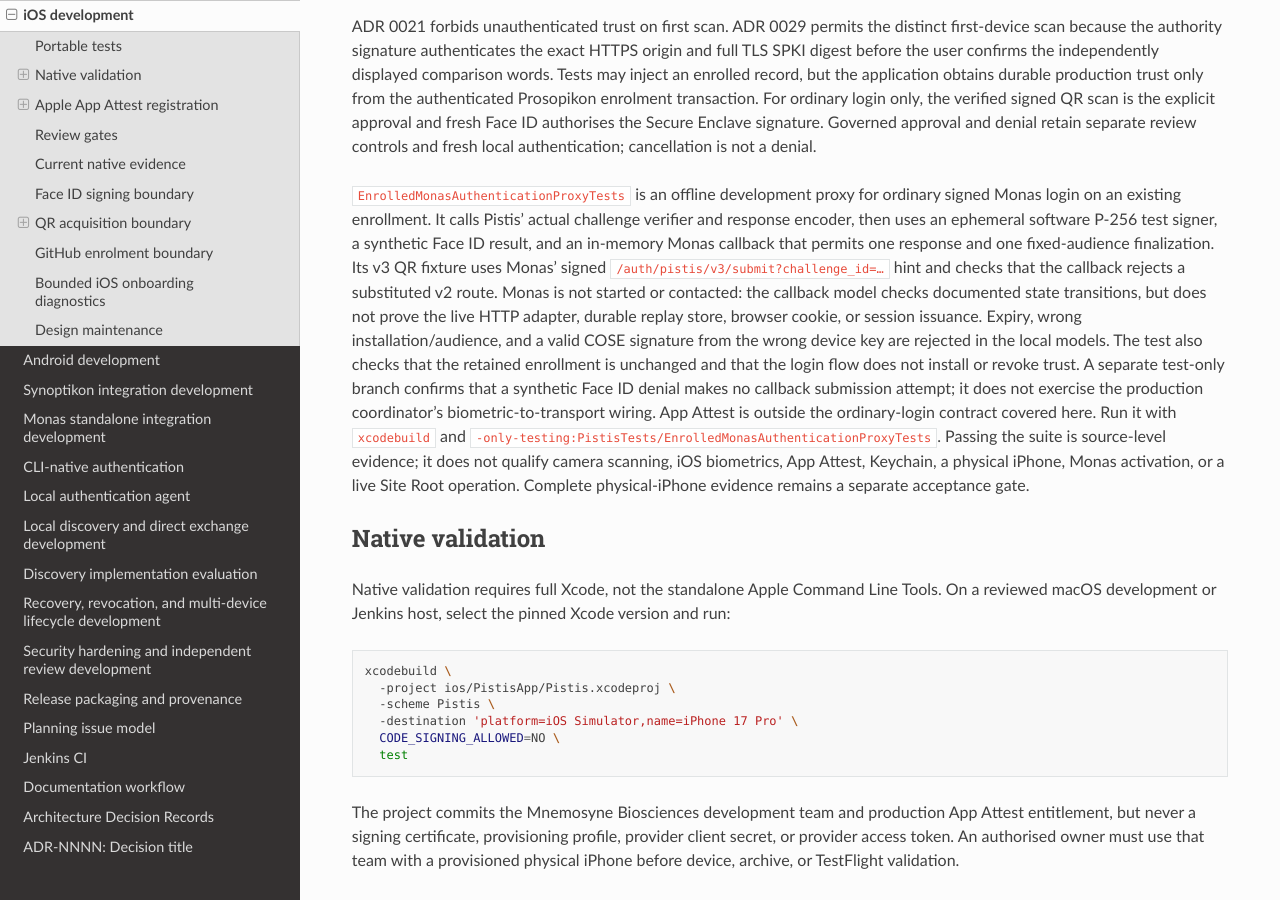
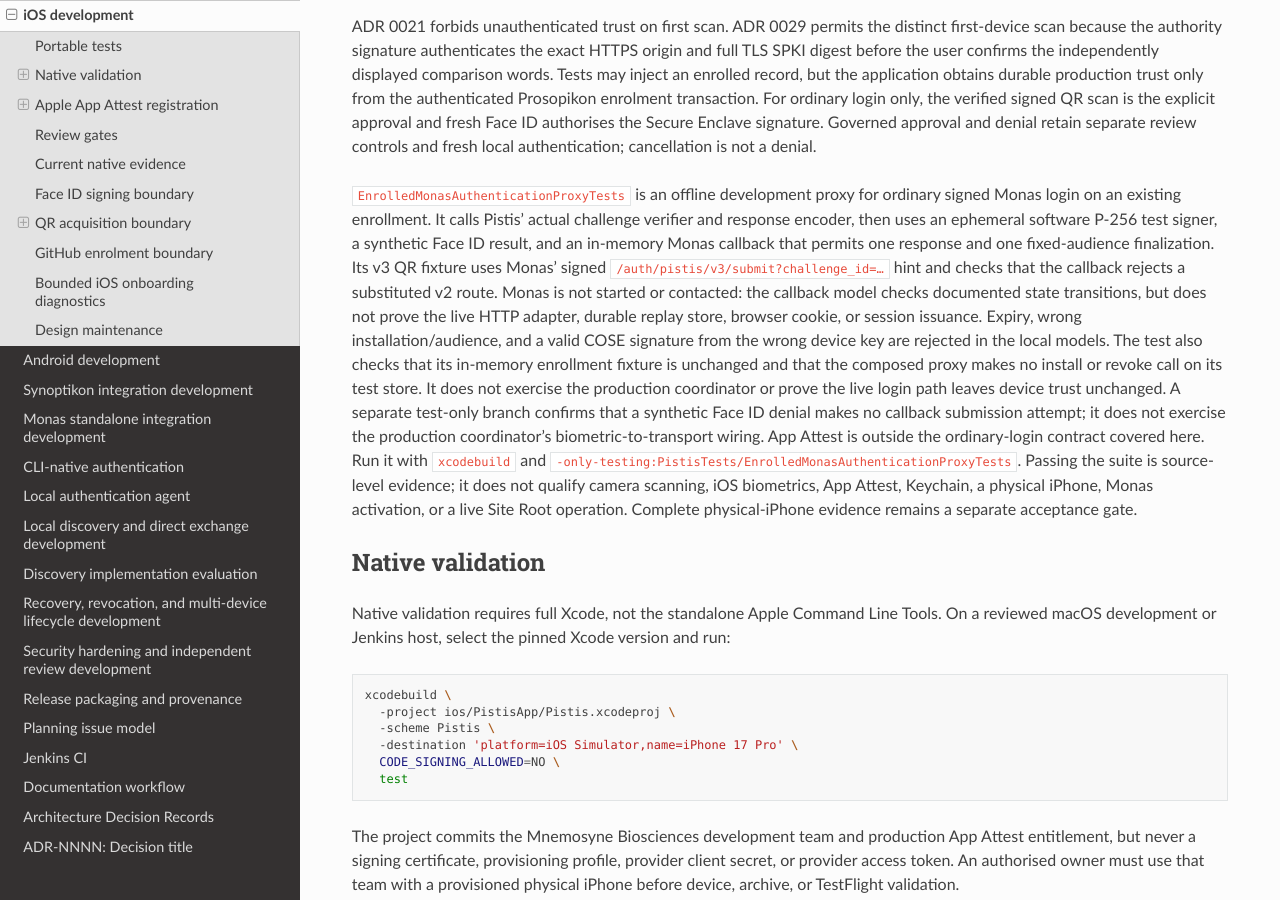
Before and after one commit to sagrudd/pistis, a Sphinx documentation site: the page built from docs/development/ios.md, in a window 1280 px wide and 900 px high, scrolled down 892 px. Built offline with Sphinx 7.4.7 and the Read the Docs theme 3.1.0, drawn with Linux system fonts in a browser that asks for light colours; the version number could not be read and is left out.

Commit message:
docs: bound enrolled login proxy evidence to exercised calls

```diff
--- a/docs/development/ios.md
+++ b/docs/development/ios.md
@@ -57,9 +57,10 @@ checks that the callback rejects a substituted v2 route. Monas is not started
 or contacted: the callback model checks documented state transitions, but does
 not prove the live HTTP adapter, durable replay store, browser cookie, or
 session issuance. Expiry, wrong installation/audience, and a valid COSE
-signature from the wrong device key are rejected in the local models. The test
-also checks that the retained enrollment is unchanged and that the login flow
-does not install or revoke trust. A separate test-only branch confirms that a
+signature from the wrong device key are rejected in the local models. The test also checks that its in-memory enrollment fixture is unchanged and
+that the composed proxy makes no install or revoke call on its test store. It
+does not exercise the production coordinator or prove the live login path
+leaves device trust unchanged. A separate test-only branch confirms that a
 synthetic Face ID denial makes no callback submission attempt; it does not
 exercise the production coordinator's biometric-to-transport wiring. App Attest
 is outside the ordinary-login contract covered here. Run it with
```
Also changed, not shown: CHANGELOG.md (+2 -2 lines).
